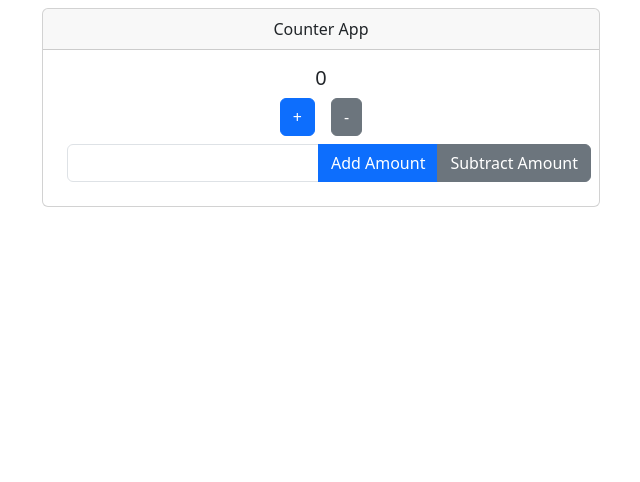
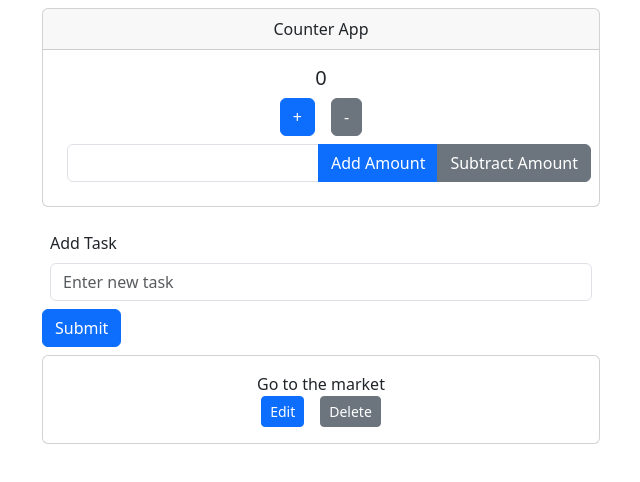
Before and after one commit to pmadhav82/React-redux, a React (Vite) app: page / in a window 1280 px wide. Shown: the top 482 px of the page, without its empty margins (257-897 px from the left). Built offline with nearby package versions, Linux system fonts and the light colour scheme.

Commit message:
basic to-do app setup is done

```diff
--- a/src/App.jsx
+++ b/src/App.jsx
@@ -2,6 +2,7 @@
 
 import './App.css'
 import Counter from './app/features/counter/Counter'
+import Todo from './app/features/todo-app/Todo'
 
 function App() {
 
@@ -9,7 +10,7 @@ function App() {
   return (
     <>
 <Counter/>
-
+<Todo/>
     </>
   )
 }
--- a/src/app/features/counter/Counter.jsx
+++ b/src/app/features/counter/Counter.jsx
@@ -7,6 +7,7 @@ const Counter = ()=>{
 const [addAmount, setAddAmount] = useState("");
 
 const count = useSelector((state)=> state.counter.count);
+
 
 const dispatch = useDispatch();
 
--- /dev/null
+++ b/src/app/features/todo-app/Todo.jsx
@@ -0,0 +1,51 @@
+import { Container, Button, Card, InputGroup, Form } from "react-bootstrap";
+import { useState } from "react";
+import { useSelector, useDispatch } from "react-redux";
+
+const Todo = ()=>{
+const todoList = useSelector((state)=>state.todoApp.todo);
+
+    return<>
+    <Container className="d-flex flex-column justify-content-center align-items-center m-2 ">
+        <Form  className="m-2 w-50">
+
+    <Form.Group className="m-2" controlId="formBasicPassword">
+        <Form.Label>Add Task</Form.Label>
+        <Form.Control type="text" placeholder="Enter new task" />
+      </Form.Group>
+      <Button variant="primary" type="submit">
+        Submit
+      </Button>
+        </Form>
+
+
+
+
+{todoList.length>0?<>
+
+    {todoList.map((todo)=>{
+       return <Card key={todo.id} className="text-center w-50">
+    <Card.Body>
+        {todo.task}
+        <div style={{display:"flex", gap:"1rem", justifyContent:"center", alignItems:"center"}}>
+        <Button variant="primary" size="sm" >Edit</Button>
+        <Button variant="secondary"  size="sm">Delete</Button>
+       </div>
+    </Card.Body>
+        </Card>
+    })}
+</>:<Card className="w-50">
+    <Card.Body>
+        You do not have any to-do list.
+
+    </Card.Body>
+    </Card>}
+
+
+
+    </Container>
+
+    </>
+}
+
+export default Todo;
--- /dev/null
+++ b/src/app/features/todo-app/todoSlice.js
@@ -0,0 +1,28 @@
+import { createSlice } from "@reduxjs/toolkit";
+
+
+
+export const todoSlice = createSlice({
+    name:"todo",
+    initialState:{
+todo :[{
+    id:1,
+    task:"Go to the market"
+}]
+    },
+    reducers:{
+addTodo:(state, action)=>{
+    state.todo.push(action.payload)
+},
+
+deleteTodo:(state, action)=>{
+return state.todo.filter((task)=>{
+    task.id!== action.payload;
+})
+
+}
+    }
+})
+
+export const {addTodo, deleteTodo} = todoSlice.actions;
+export default todoSlice.reducer;
--- a/src/app/store.jsx
+++ b/src/app/store.jsx
@@ -1,8 +1,10 @@
 import { configureStore } from "@reduxjs/toolkit";
 import counterReducer from "./features/counter/counterSlice"
+import todoReducer from "./features/todo-app/todoSlice"
 const store = configureStore({
 reducer:{
-counter:counterReducer
+counter:counterReducer,
+todoApp: todoReducer
 }
 
 
```
